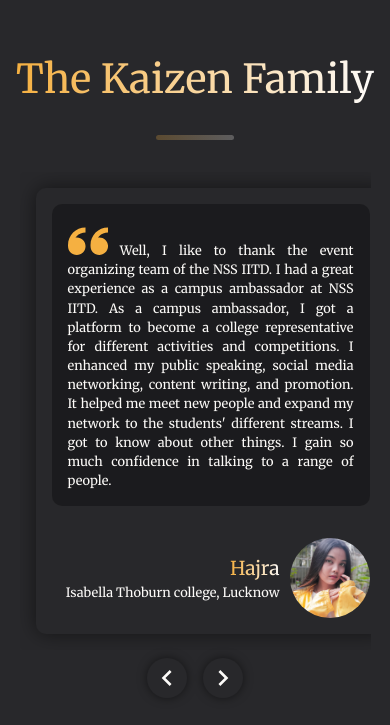
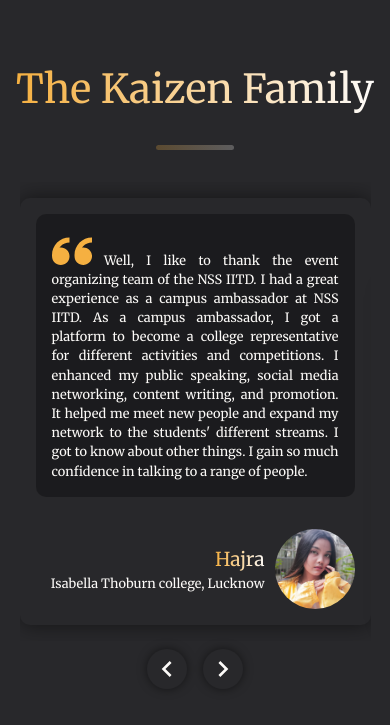
Before and after one commit to NSS-IIT-Delhi/Kaizen-23-CAP, a React (Create React App) app: page / in a window 390 px wide. Shown: the part 2479-3204 px from the top of the page. Built offline with nearby package versions, Linux system fonts and the light colour scheme.

Commit message:
improve responsiveness for small devices

```diff
--- a/src/components/Testimonial/Testimonial.css
+++ b/src/components/Testimonial/Testimonial.css
@@ -35,11 +35,13 @@
 
   position: relative;
 }
-/* @media screen and (max-width: 600px) {
+@media screen and (max-width: 430px) {
   .testimonial-card {
-    min-width: 90%;
+    min-width: 100%;
+    width:100%;
+    margin-left:0;
   }
-} */
+}
 
 .description {
   text-align: justify;
```
